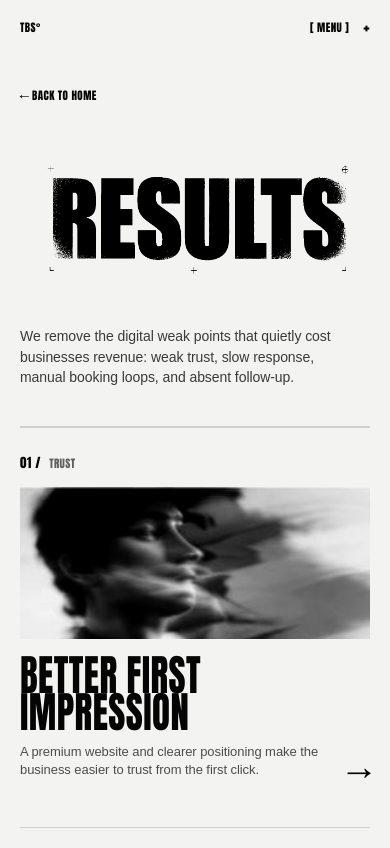
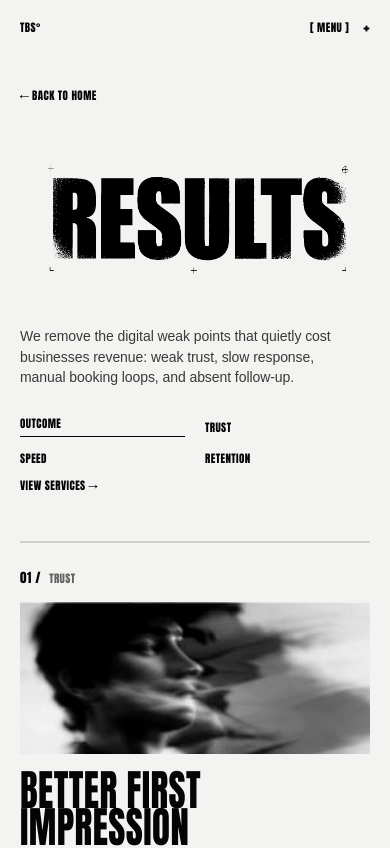
Before and after one commit to Wissko/tbs-website, a Next.js app: page /results in a window 390 px wide. Shown: the top 848 px of the page. Built offline with nearby package versions, Linux system fonts and the light colour scheme.

Commit message:
Move results navigation below intro

```diff
--- a/app/globals.css
+++ b/app/globals.css
@@ -3907,3 +3907,68 @@ html, body { overflow-x: hidden; }
     font-size: clamp(32px, 3vw, 40px) !important;
   }
 }
+
+/* Move Results section nav below the intro copy, above the image rows. */
+.results-reference-header {
+  grid-template-columns: auto minmax(150px, 1fr) auto !important;
+}
+.results-reference-header > nav,
+.results-reference-services {
+  display: none !important;
+}
+.results-reference-section-nav {
+  margin-top: 30px;
+  display: flex;
+  align-items: center;
+  gap: clamp(22px, 3.2vw, 52px);
+  font-family: var(--tbs-display-font) !important;
+  font-size: 11px;
+  line-height: 1;
+  font-weight: 900;
+  letter-spacing: var(--tbs-label-spacing) !important;
+  text-transform: uppercase;
+  white-space: nowrap;
+}
+.results-reference-section-nav a:first-child {
+  border-bottom: 1px solid #050505;
+  padding-bottom: 7px;
+}
+.results-reference-section-nav a:last-child {
+  margin-left: auto;
+}
+@media (min-width: 981px) {
+  .results-reference-hero {
+    grid-template-columns: minmax(0, 820px) minmax(120px, 1fr) !important;
+  }
+  .results-reference-hero > div:first-child {
+    max-width: 820px;
+  }
+}
+@media (max-width: 980px) {
+  .results-reference-section-nav {
+    overflow-x: auto;
+    gap: 22px;
+    padding-bottom: 12px;
+    scrollbar-width: none;
+  }
+  .results-reference-section-nav::-webkit-scrollbar { display: none; }
+  .results-reference-section-nav a:last-child {
+    margin-left: 0;
+  }
+}
+
+@media (max-width: 520px) {
+  .results-reference-section-nav {
+    display: grid !important;
+    grid-template-columns: repeat(2, minmax(0, 1fr)) !important;
+    gap: 16px 20px !important;
+    white-space: normal !important;
+    overflow: visible !important;
+  }
+  .results-reference-section-nav a {
+    min-width: 0 !important;
+  }
+  .results-reference-section-nav a:last-child {
+    grid-column: 1 / -1;
+  }
+}
--- a/app/results/page.tsx
+++ b/app/results/page.tsx
@@ -8,13 +8,6 @@ function Header() {
     <header className="results-reference-header">
       <Link className="results-reference-brand" href="/">TBS°</Link>
       <p>Premium Business Systems<br />Website · Wallet Loyalty<br />Booking · Follow-Up</p>
-      <nav aria-label="Results sections">
-        <a href="#outcomes">Outcome</a>
-        <a href="#trust">Trust</a>
-        <a href="#speed">Speed</a>
-        <a href="#retention">Retention</a>
-      </nav>
-      <Link className="results-reference-services" href="/work">View services →</Link>
       <Link className="results-reference-menu" href="/menu">[ Menu ] <span>+</span></Link>
     </header>
   );
@@ -41,6 +34,13 @@ export default function ResultsPage() {
               />
             </figure>
             <p>We remove the digital weak points that quietly cost businesses revenue: weak trust, slow response, manual booking loops, and absent follow-up.</p>
+            <nav className="results-reference-section-nav" aria-label="Results sections">
+              <a href="#outcomes">Outcome</a>
+              <a href="#trust">Trust</a>
+              <a href="#speed">Speed</a>
+              <a href="#retention">Retention</a>
+              <Link href="/work">View services →</Link>
+            </nav>
           </div>
           <div className="results-reference-seal" aria-hidden="true">
             <span>Premium systems · measurable outcomes ·</span>
```
